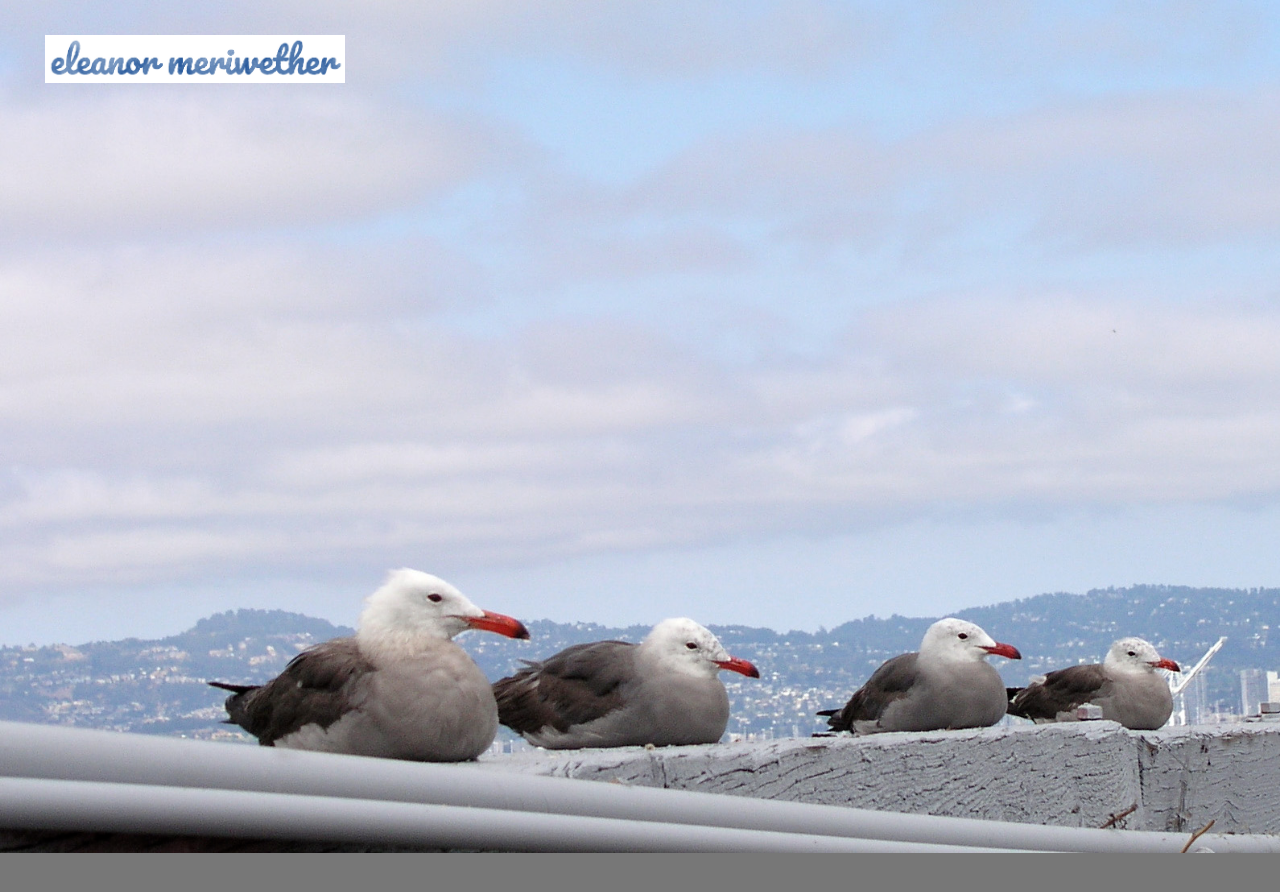
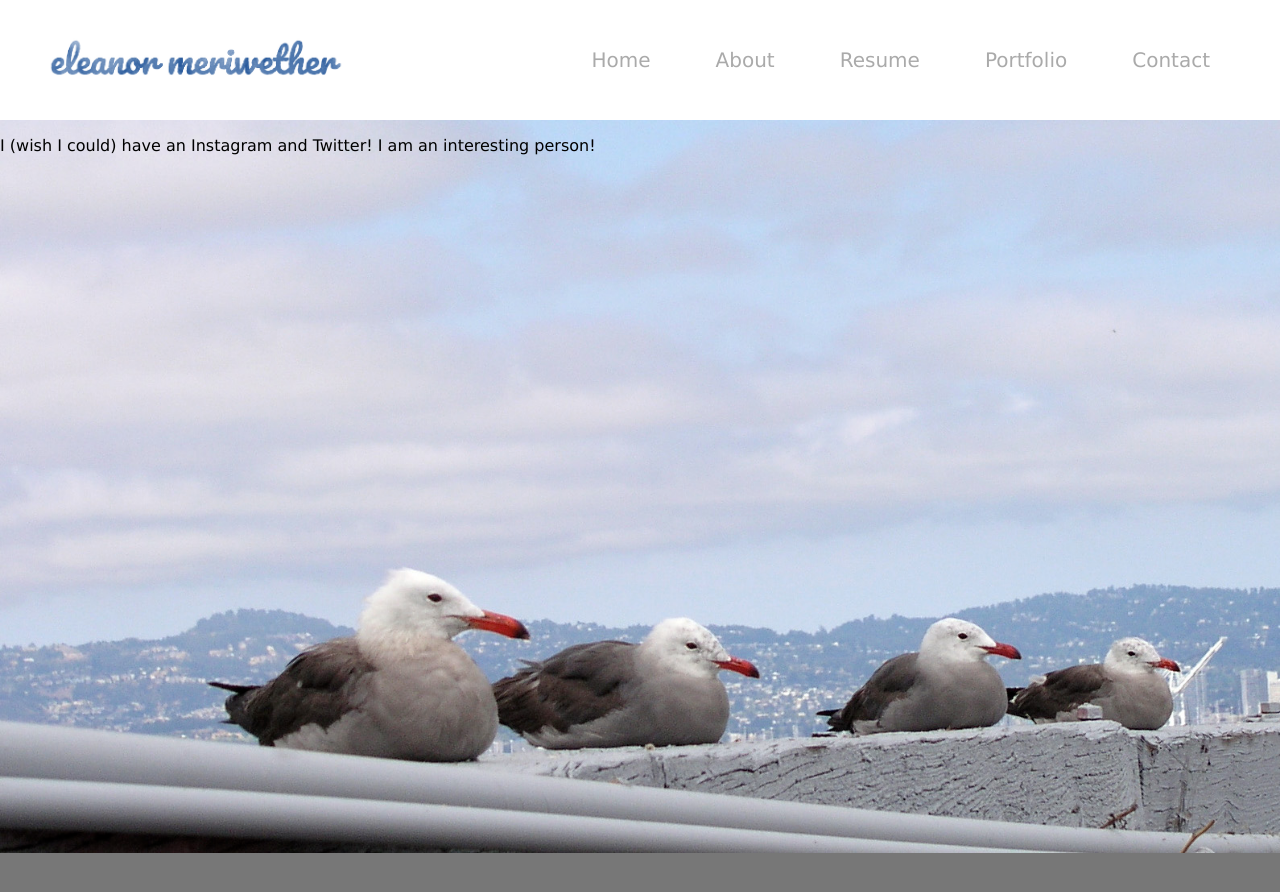
Before and after one commit to emeriwether/emeriwether.github.io, a Jekyll site: the page built from index.html, in a window 1280 px wide. Shown: the top 892 px of the page. Built offline with Jekyll 4.4.1, drawn with Linux system fonts in a browser that asks for light colours.

Commit message:
need nav to show over img

```diff
--- a/css/styles.css
+++ b/css/styles.css
@@ -3,7 +3,6 @@
     font-family: Verdana, Helvetica, sans-serif;
     margin:0;
     padding:0;
-    overflow: hidden;
 }
 
 /*
@@ -19,6 +18,7 @@
     position: absolute;
     top: 0;
     left: 0;
+    z-index: -1;
 }
 
 /*
```
